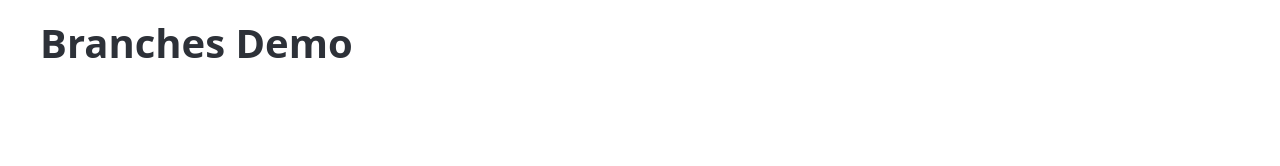
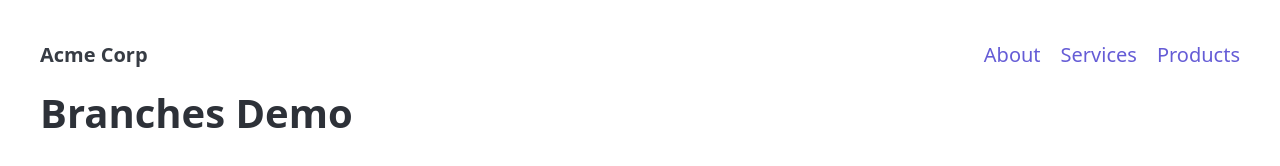
Before and after one commit to narcisolobo/branches-demo, a website: page index.html in a window 1280 px wide. Drawn offline with Linux system fonts and the light colour scheme.

Commit message:
added navbar

```diff
--- a/index.html
+++ b/index.html
@@ -8,6 +8,16 @@
   </head>
   <body>
     <main class="container">
+      <nav>
+        <ul>
+          <li><strong>Acme Corp</strong></li>
+        </ul>
+        <ul>
+          <li><a href="#">About</a></li>
+          <li><a href="#">Services</a></li>
+          <li><a href="#">Products</a></li>
+        </ul>
+      </nav>
       <h1>Branches Demo</h1>
     </main>
   </body>
```
